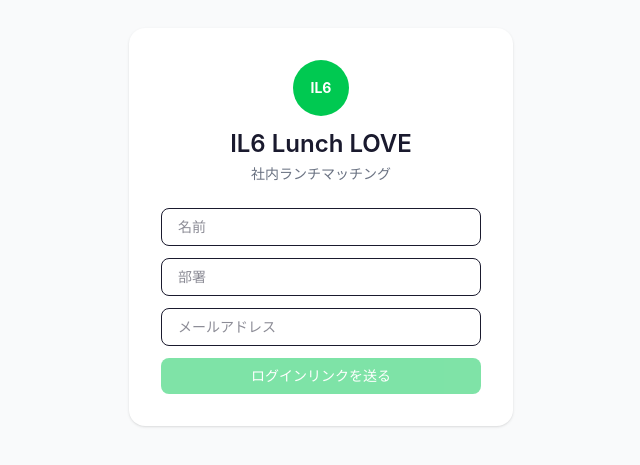
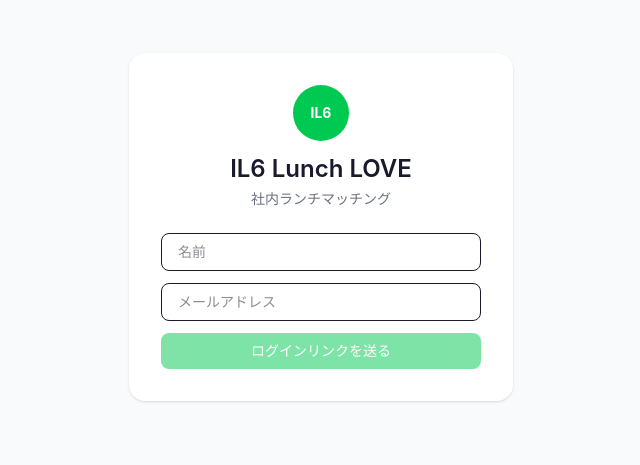
Before and after one commit to mmatsutani-code/lunchboard, a Next.js app: page /login in a window 1280 px wide. Shown: the part 173-638 px from the top of the page, without its empty margins (319-959 px from the left). Built offline with nearby package versions, Linux system fonts and the light colour scheme; no server answers.

Commit message:
remove department input from login form
https://claude.ai/code/session_01FNWpbekVyEkom97DAniwLt

```diff
--- a/app/login/page.tsx
+++ b/app/login/page.tsx
@@ -5,7 +5,6 @@ import { createClient } from '@/lib/supabase'
 export default function LoginPage() {
   const [email, setEmail] = useState('')
   const [name, setName] = useState('')
-  const [dept, setDept] = useState('')
   const [sent, setSent] = useState(false)
   const [loading, setLoading] = useState(false)
   const supabase = createClient()
@@ -13,7 +12,7 @@ export default function LoginPage() {
   async function handleLogin() {
     if (!email || !name) return
     setLoading(true)
-    const params = new URLSearchParams({ name, dept })
+    const params = new URLSearchParams({ name })
     const { error } = await supabase.auth.signInWithOtp({
       email,
       options: { emailRedirectTo: `${location.origin}/auth/callback?${params}` }
@@ -43,8 +42,6 @@ export default function LoginPage() {
         <div className="space-y-3">
           <input type="text" placeholder="名前" value={name} onChange={e => setName(e.target.value)}
             className="w-full border rounded-lg px-4 py-2 text-sm focus:outline-none focus:ring-2 focus:ring-green-400" />
-          <input type="text" placeholder="部署" value={dept} onChange={e => setDept(e.target.value)}
-            className="w-full border rounded-lg px-4 py-2 text-sm focus:outline-none focus:ring-2 focus:ring-green-400" />
           <input type="email" placeholder="メールアドレス" value={email} onChange={e => setEmail(e.target.value)}
             className="w-full border rounded-lg px-4 py-2 text-sm focus:outline-none focus:ring-2 focus:ring-green-400" />
           <button onClick={handleLogin} disabled={loading || !email || !name}
```
